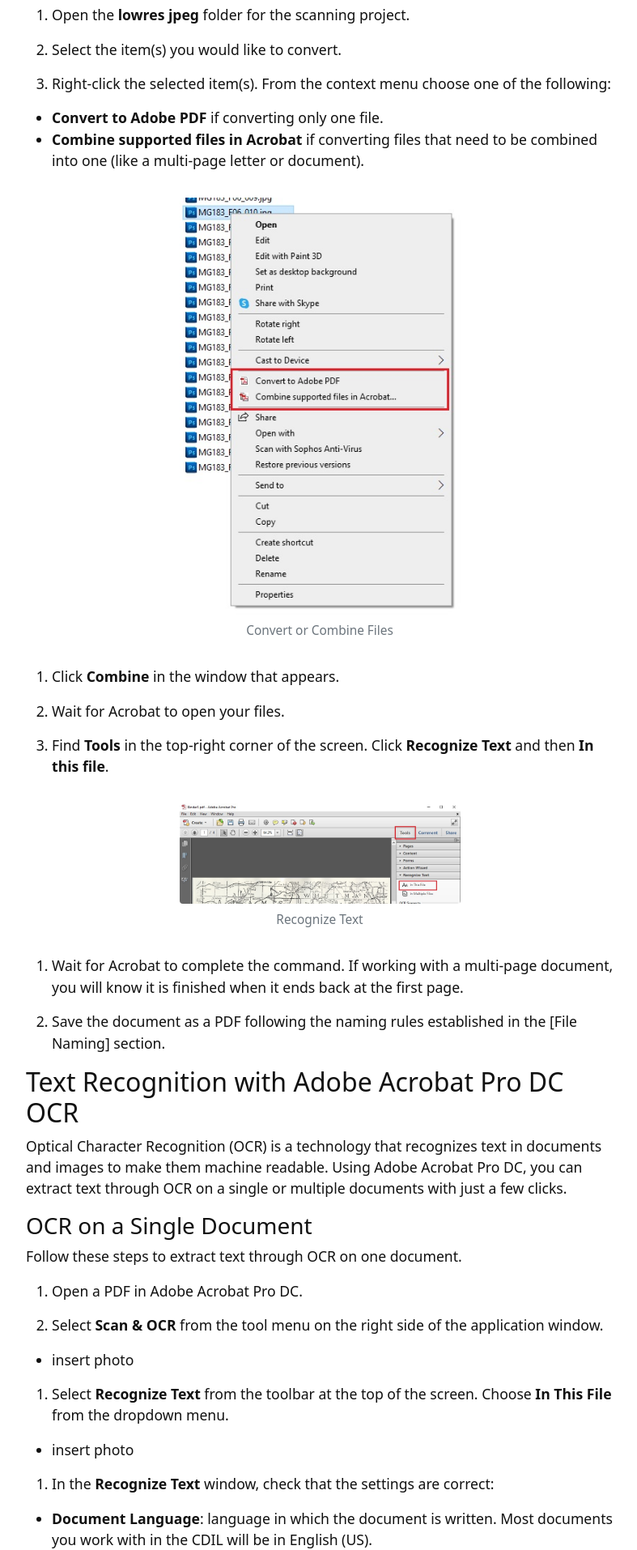
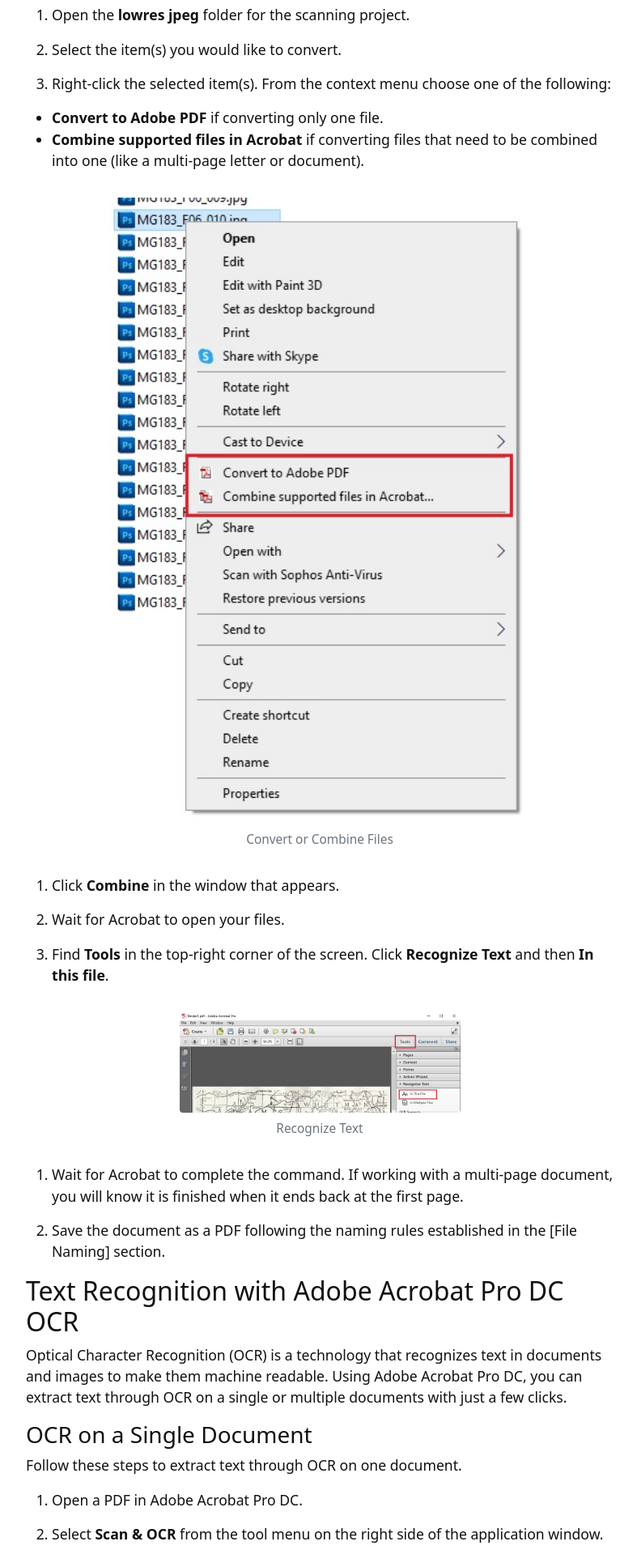
Before and after one commit to kitstokes/digi-proc, a Jekyll site: the page built from content/1-processing.md, in a window 1280 px wide. Shown: the part 3126-5040 px from the top of the page at 81% size, without its empty margins (245-1032 px from the left). Built offline with Jekyll 4.4.1, drawn with Linux system fonts in a browser that asks for light colours.

Commit message:
change processing_4 size

```diff
--- a/content/1-processing.md
+++ b/content/1-processing.md
@@ -96,7 +96,7 @@ There are two main steps to processing your document scans:
 - **Convert to Adobe PDF** if converting only one file.
 - **Combine supported files in Acrobat** if converting files that need to be combined into one (like a multi-page letter or document).
 
-{% include figure.html img="processing_4.jpeg" alt="Convert or Combine Files" caption="Convert or Combine Files" width="50%" %}
+{% include figure.html img="processing_4.jpeg" alt="Convert or Combine Files" caption="Convert or Combine Files" width="75%" %}
 
 4. Click **Combine** in the window that appears.
 
```
